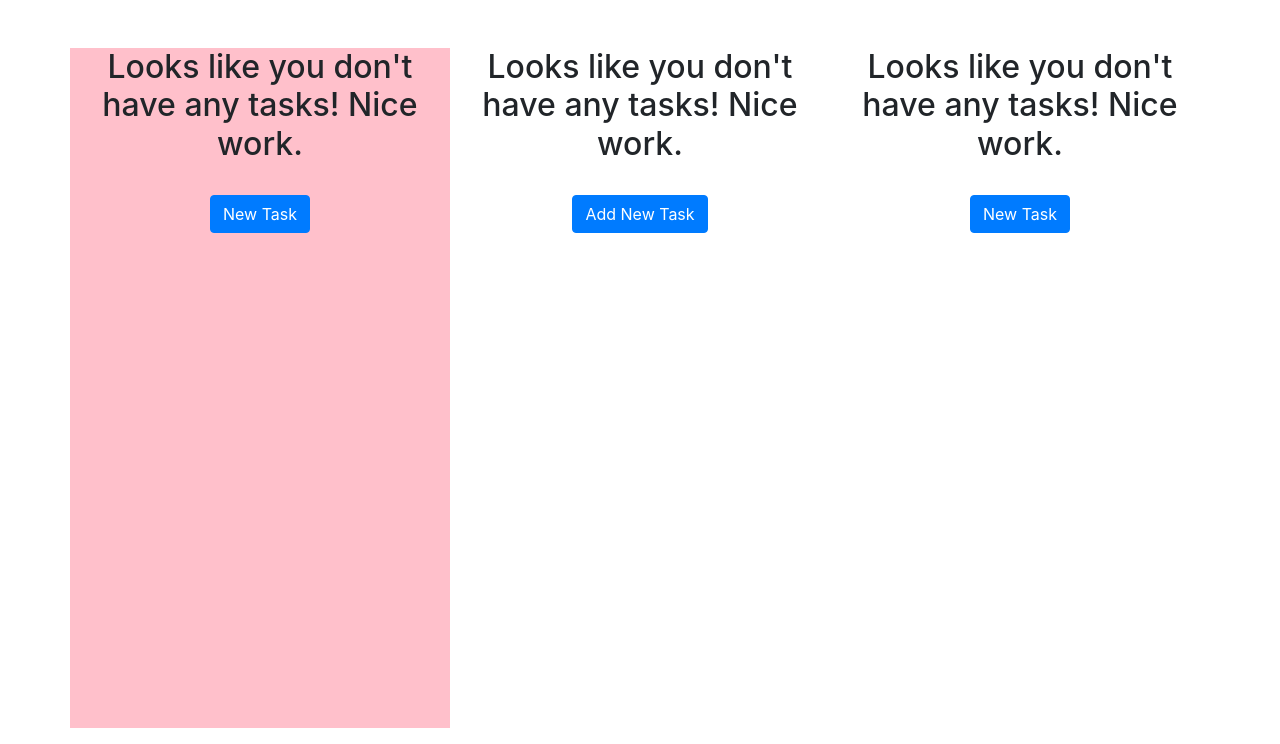
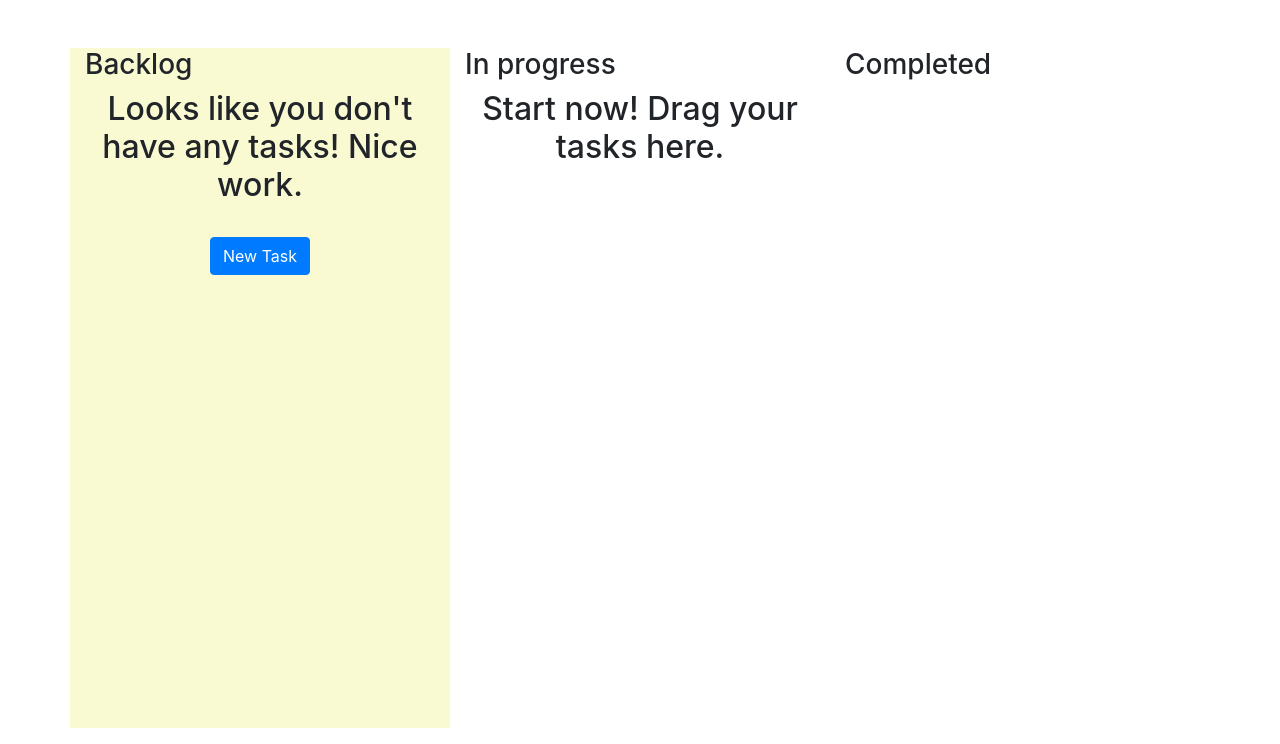
Before and after one commit to gulsahkeskin/TaskLab, a Django app: page /current_tasks in a window 1280 px wide. Shown: the part 56-800 px from the top of the page. Run offline with Django 3.2, Linux system fonts and the light colour scheme; the visitor is signed in with stand-in values (Sample User, id 1); data that the repository does not hold is empty; some libraries are stand-ins or nearby versions.

```diff
--- a/TaskLab/urls.py
+++ b/TaskLab/urls.py
@@ -15,6 +15,7 @@ Including another URLconf
 """
 from django.contrib import admin
 from django.urls import path
+from django.views.generic import TemplateView
 
 from tasks import views
 
@@ -26,6 +27,7 @@ urlpatterns = [
     path('task/<int:task_pk>', views.view_tasks, name='view_tasks'),
     path('task/<int:task_pk>/complete_task', views.complete_task, name='complete_task'),
     path('completed/', views.completed, name='completed'),
+    path('completed/', TemplateView.as_view(template_name='completed.html'), name='completed'),
     path('task/<int:task_pk>/delete', views.delete_task, name='delete_task'),
 
     # Auth
--- a/tasks/templates/tasks/completed.html
+++ b/tasks/templates/tasks/completed.html
@@ -10,8 +10,8 @@
                     {% if task.important %}
                         <b>{% endif %}{{ task.title }}{% if task.important %}</b>
                 {% endif %}
-                    {% if task.memo %} - {{ task.memo }}{% endif %}
-                    {{ task.date_completed|date:'M j Y H:i' }}
+                    {% if task.memo %} --- {{ task.memo }}{% endif %}
+                    {{ task.datecompleted|date:'M j Y H:i' }}
                 </a>
             </li>
         {% endfor %}
--- a/tasks/templates/tasks/current.html
+++ b/tasks/templates/tasks/current.html
@@ -2,10 +2,10 @@
 
 {% block content %}
     <div class="row justify-content-center mt-5" style="height: 100%">
-        <div class="col-md-4" style="background-color: pink; height: 100%">
+    <div class="col-md-4" style="background-color: lightgoldenrodyellow; height: 100%">
+        <h3>Backlog</h3>
         {% if tasks %}
             <div class="list-group">
-                    <h3>Backlog</h3>
                 <a role="button" class="btn btn-primary" href="{% url 'create' %}">Add New Task</a>
                 {% for task in tasks %}
                     <a href="{% url 'view_tasks' task.id %}"
@@ -23,9 +23,9 @@
     </div>
 
     <div class="col-md-4">
+        <h3>In progress</h3>
         {% if tasks %}
             <div class="list-group">
-                    <h3>In progress</h3>
                 {% for task in tasks %}
                     <a href="{% url 'view_tasks' task.id %}"
                        class="list-group-item list-group-item-action{% if task.important %} list-group-item-danger{% endif %}"><b>{{ task.title }}</b>
@@ -34,17 +34,19 @@
             </div>
         {% else %}
             <div class="text-center">
-                    <h2>Looks like you don't have any tasks! Nice work.</h2>
+                <h2>Start now! Drag your tasks here.</h2>
                 <br>
-                    <a role="button" class="btn btn-primary" href="{% url 'create' %}">Add New Task</a>
             </div>
         {% endif %}
     </div>
 
     <div class="col-md-4">
-            {% if tasks %}
-                <div class="list-group">
     <h3>Completed</h3>
+    {#        <div>{% include 'completed' %}</div>#}
+
+    {% block content1 %}
+
+        <ul>
             {% for task in tasks %}
                 <li>
                     <a href="{% url 'view_tasks' task.id %}">
@@ -52,19 +54,13 @@
                             <b>{% endif %}{{ task.title }}{% if task.important %}</b>
                     {% endif %}
                         {% if task.memo %} - {{ task.memo }}{% endif %}
-                                {{ task.date_completed|date:'M j Y H:i' }}
+                        {{ task.datecompleted|date:'M j Y H:i' }}
                     </a>
                 </li>
             {% endfor %}
-                </div>
-            {% else %}
-                <div class="text-center">
-                    <h2>Looks like you don't have any tasks! Nice work.</h2>
-                    <br>
-                    <a role="button" class="btn btn-primary" href="{% url 'create' %}">New Task</a>
-                </div>
-            {% endif %}
-        </div>
+        </ul>
 
-    </div>
     {% endblock %}
+
+
+{% endblock %}
--- a/tasks/views.py
+++ b/tasks/views.py
@@ -100,7 +100,7 @@ def complete_task(request, task_pk):
     if request.method == 'POST':
         task.datecompleted = timezone.now()
         task.save()
-        return redirect('current_tasks')
+        return redirect('completed')
 
 
 @login_required
```
Lines whose indentation alone changed are shown as unchanged.
